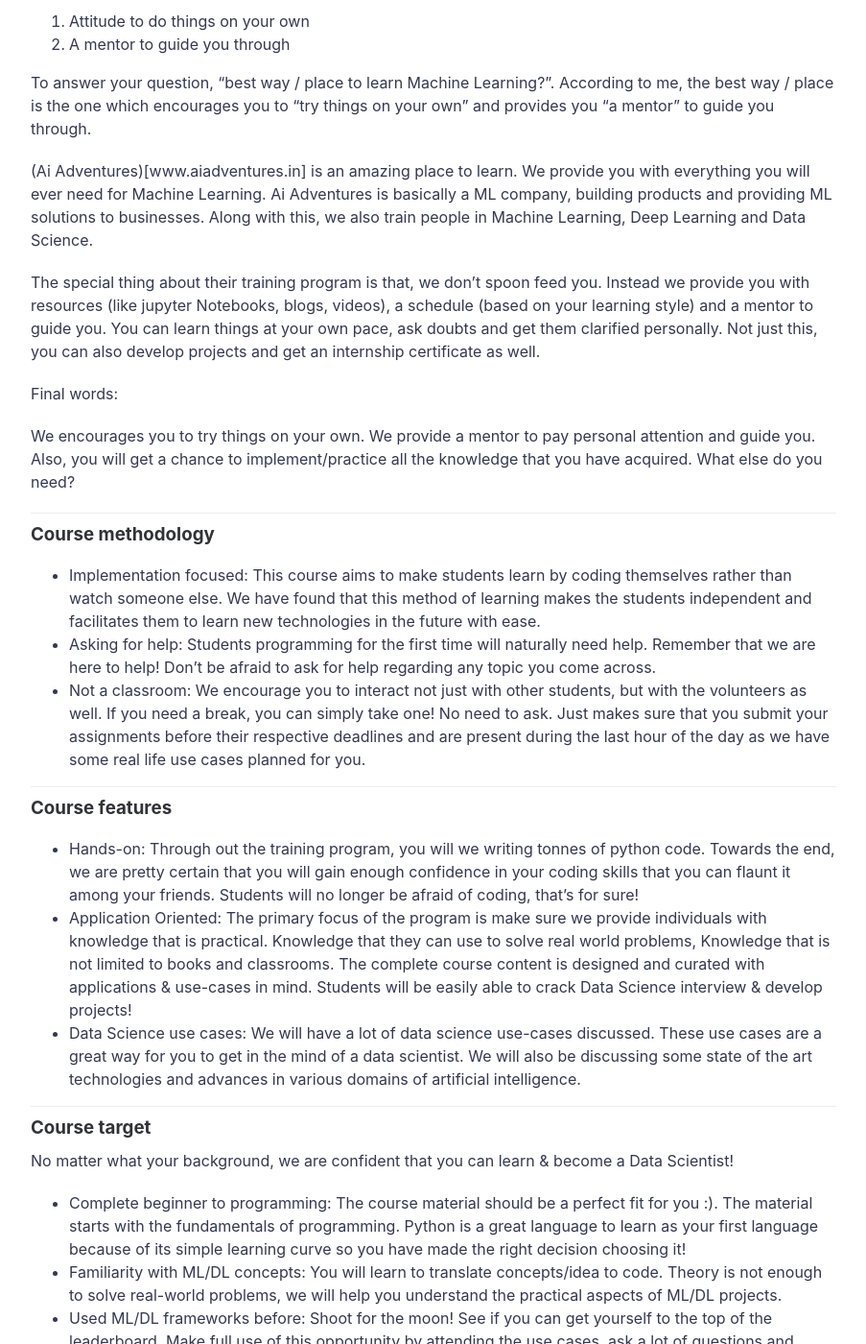
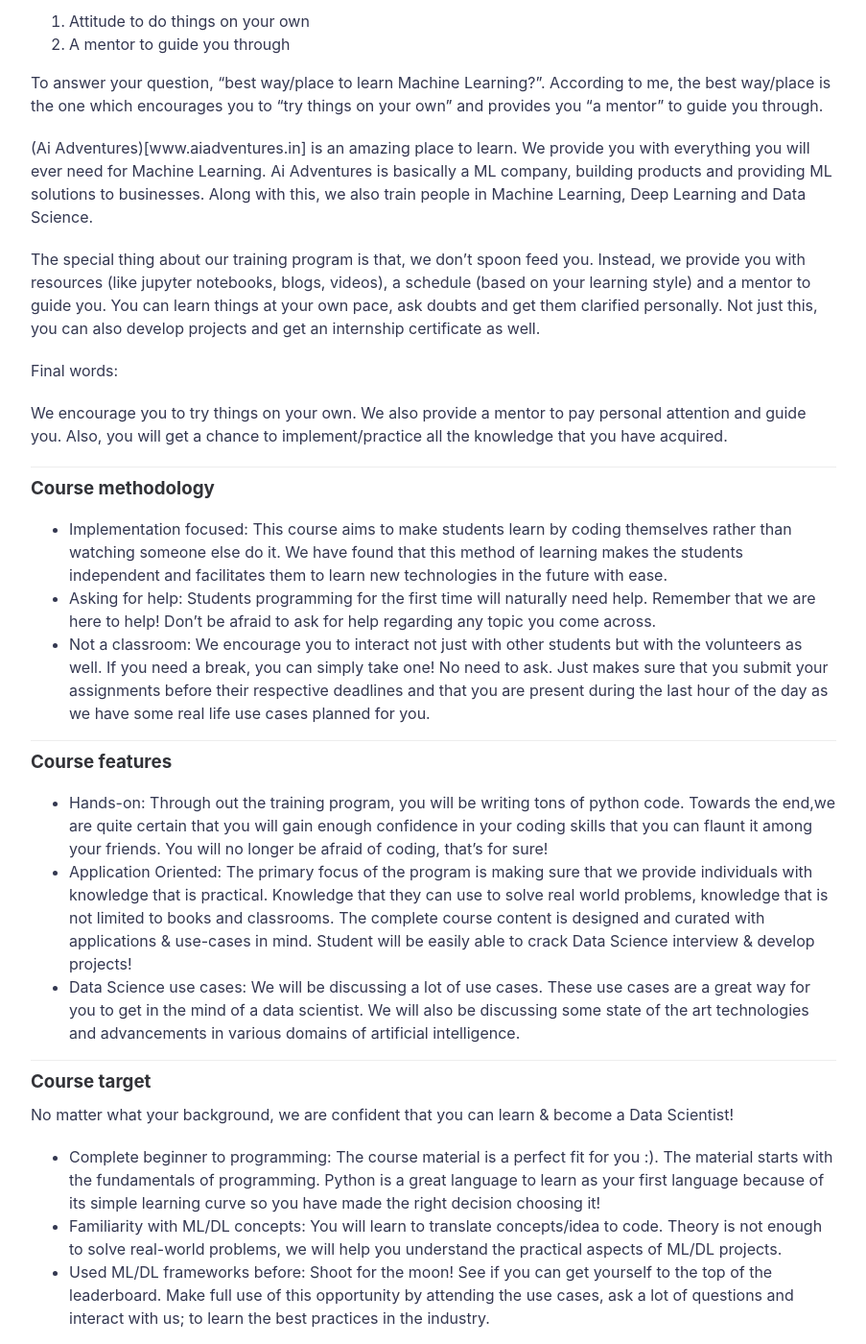
Before and after one commit to Ankur-singh/mitwpu, a Jekyll site: the page built from _posts/2019-11-26-Why-Ai-Adventures.md, in a window 1280 px wide and 1400 px high, scrolled down 903 px. Shown: the whole window at 96% size, without its empty margins (178-1081 px from the left). Built offline with Jekyll 4.4.1, drawn with Linux system fonts in a browser that asks for light colours; some of the changed text lies outside the part shown.

Commit message:
Update 2019-11-26-Why-Ai-Adventures.md

```diff
--- a/_posts/2019-11-26-Why-Ai-Adventures.md
+++ b/_posts/2019-11-26-Why-Ai-Adventures.md
@@ -6,49 +6,49 @@
 summary: Everything you need to start your Data Science Journey
 ---
 
-Machine Learning is really at its peak. Also, its an exciting field to work in. I have been working in the field for more than 4 years now. I have come to a realization that the **best way to learning machine learning (or rather anything) is by “doing it” yourself.**
+Machine Learning is really at its peak. Also, its an exciting field to work in. I have been working in the field for more than 4 years now. I have come to a realization that the **best way to learn machine learning (or rather anything) is by “doing it” yourself.**
 
-Now, the problem is “where to start?”. Internet has tonnes and tonnes of courses, blogs, books and video teaching ML. Its daunting when you first go out and look for ML courses online. Because of all this, its really important for find someone who can guide you along the way. **Trying to learning ML w/o a mentor could be suicide mission**. Not only you will fail (with high probability) but also you will be discouraged enough to give up and never try it again.
+Now, the problem is “where to start?”. Internet has tons and tons of courses, blogs, books and video teaching ML. Its daunting when you first go out and look for ML courses online. Because of all this, its really important to find someone who can guide you along the way. **Trying to learning ML w/o a mentor could be suicide mission**. Not only you will fail (with high probability) but also you will be discouraged enough to give up and never try it again.
 
-Having a mentor to guide you through your ML journey is the best gift you can ever ask for. A mentor can show you the right path, the correct way to do things, practical approach to any / all problem and set you on a path where your dreams start becoming a reality.
+Having a mentor to guide you through your ML journey is the best gift you can ever ask for. A mentor can show you the right path, the correct way to do things, practical approach to any/all problem and set you on a path where your dreams start becoming a reality.
 
 **In summary, you need 2 things to learn ML:**
 
 1. Attitude to do things on your own
 2. A mentor to guide you through
 
-To answer your question, “best way / place to learn Machine Learning?”. According to me, the best way / place is the one which encourages you to “try things on your own” and provides you “a mentor” to guide you through.
+To answer your question, “best way/place to learn Machine Learning?”. According to me, the best way/place is the one which encourages you to “try things on your own” and provides you “a mentor” to guide you through.
 
 (Ai Adventures)[www.aiadventures.in] is an amazing place to learn. We provide you with everything you will ever need for Machine Learning. Ai Adventures is basically a ML company, building products and providing ML solutions to businesses. Along with this, we also train people in Machine Learning, Deep Learning and Data Science.
 
-The special thing about their training program is that, we don’t spoon feed you. Instead we provide you with resources (like jupyter Notebooks, blogs, videos), a schedule (based on your learning style) and a mentor to guide you. You can learn things at your own pace, ask doubts and get them clarified personally. Not just this, you can also develop projects and get an internship certificate as well.
+The special thing about our training program is that, we don’t spoon feed you. Instead, we provide you with resources (like jupyter notebooks, blogs, videos), a schedule (based on your learning style) and a mentor to guide you. You can learn things at your own pace, ask doubts and get them clarified personally. Not just this, you can also develop projects and get an internship certificate as well.
 
 Final words:
 
-We encourages you to try things on your own. We provide a mentor to pay personal attention and guide you. Also, you will get a chance to implement/practice all the knowledge that you have acquired. What else do you need?
+We encourage you to try things on your own. We also provide a mentor to pay personal attention and guide you. Also, you will get a chance to implement/practice all the knowledge that you have acquired.
 
 ***
 
 ### Course methodology
 
-- Implementation focused: This course aims to make students learn by coding themselves rather than watch someone else. We have found that this method of learning makes the students independent and facilitates them to learn new technologies in the future with ease.
+- Implementation focused: This course aims to make students learn by coding themselves rather than watching someone else do it. We have found that this method of learning makes the students independent and facilitates them to learn new technologies in the future with ease.
 - Asking for help: Students programming for the first time will naturally need help. Remember that we are here to help! Don't be afraid to ask for help regarding any topic you come across.
-- Not a classroom: We encourage you to interact not just with other students, but with the volunteers as well. If you need a break, you can simply take one! No need to ask. Just makes sure that you submit your assignments before their respective deadlines and are present during the last hour of the day as we have some real life use cases planned for you.
+- Not a classroom: We encourage you to interact not just with other students but with the volunteers as well. If you need a break, you can simply take one! No need to ask. Just makes sure that you submit your assignments before their respective deadlines and that you are present during the last hour of the day as we have some real life use cases planned for you.
 
 ***
 
 ### Course features
 
-- Hands-on: Through out the training program, you will we writing tonnes of python code. Towards the end, we are pretty certain that you will gain enough confidence in your coding skills that you can flaunt it among your friends. Students will no longer be afraid of coding, that's for sure!
-- Application Oriented: The primary focus of the program is make sure we provide individuals with knowledge that is practical. Knowledge that they can use to solve real world problems, Knowledge that is not limited to books and classrooms. The complete course content is designed and curated with applications & use-cases in mind. Students will be easily able to crack Data Science interview & develop projects!
-- Data Science use cases: We will have a lot of data science use-cases discussed. These use cases are a great way for you to get in the mind of a data scientist. We will also be discussing some state of the art technologies and advances in various domains of artificial intelligence.
+- Hands-on: Through out the training program, you will be writing tons of python code. Towards the end,we are quite certain that you will gain enough confidence in your coding skills that you can flaunt it among your friends. You will no longer be afraid of coding, that's for sure!
+- Application Oriented: The primary focus of the program is making sure that we provide individuals with knowledge that is practical. Knowledge that they can use to solve real world problems, knowledge that is not limited to books and classrooms. The complete course content is designed and curated with applications & use-cases in mind. Student will be easily able to crack Data Science interview & develop projects!
+- Data Science use cases: We will be discussing a lot of use cases. These use cases are a great way for you to get in the mind of a data scientist. We will also be discussing some state of the art technologies and advancements in various domains of artificial intelligence.
 
 ***
 
 ### Course target
 
 No matter what your background, we are confident that you can learn & become a Data Scientist!
-- Complete beginner to programming: The course material should be a perfect fit for you :). The material starts with the fundamentals of programming. Python is a great language to learn as your first language because of its simple learning curve so you have made the right decision choosing it!
+- Complete beginner to programming: The course material is a perfect fit for you :). The material starts with the fundamentals of programming. Python is a great language to learn as your first language because of its simple learning curve so you have made the right decision choosing it!
 - Familiarity with ML/DL concepts: You will learn to translate concepts/idea to code. Theory is not enough to solve real-world problems, we will help you understand the practical aspects of ML/DL projects.
 - Used ML/DL frameworks before: Shoot for the moon! See if you can get yourself to the top of the leaderboard. Make full use of this opportunity by attending the use cases, ask a lot of questions and interact with us; to learn the best practices in the industry.
 
```
